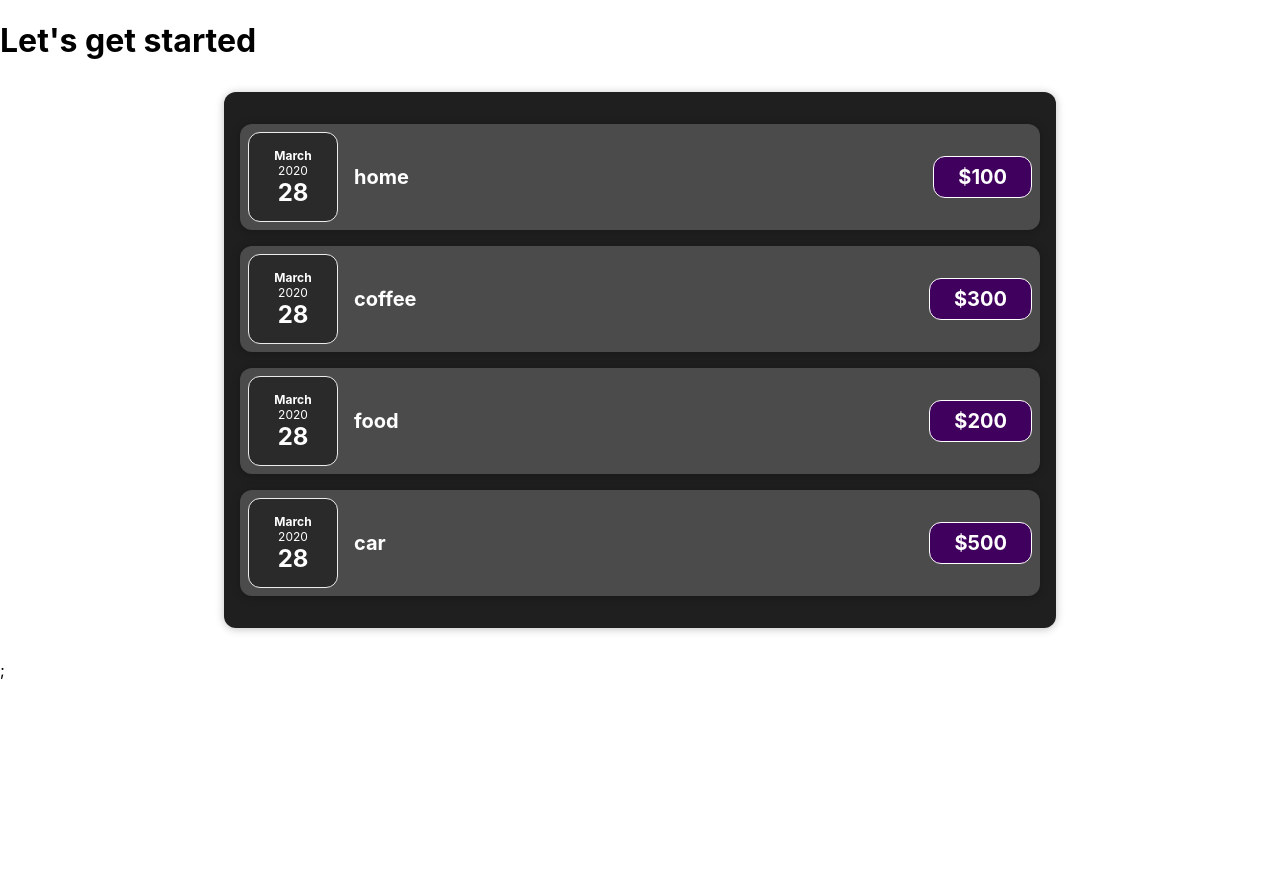
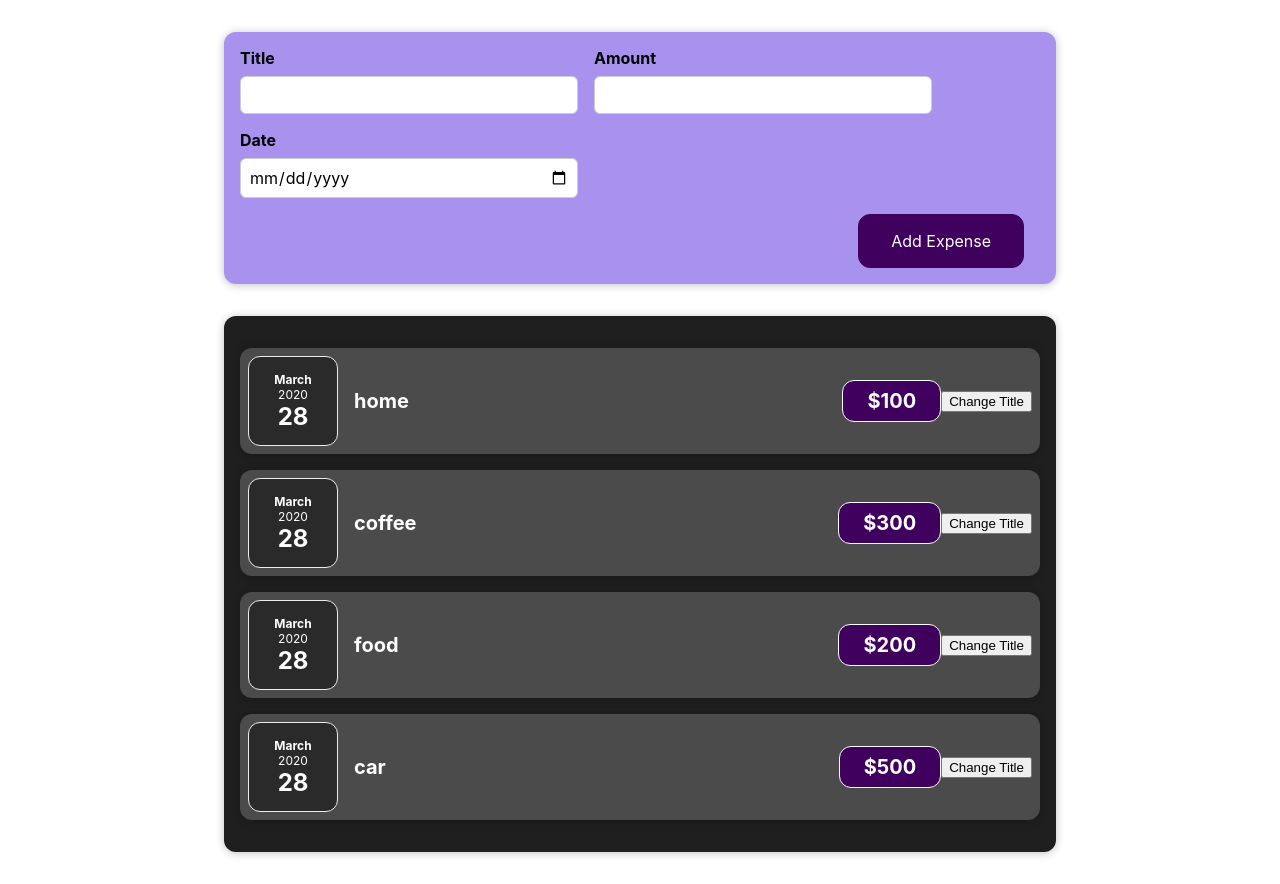
Before and after one commit to ImperiumWebApplications/react-expense-tracker, a React (Create React App) app: page / in a window 1280 px wide. Before the commit the page ends 800 px from the top, so only its background shows below. Built offline with nearby package versions, Linux system fonts and the light colour scheme; the HTML template or start-up script is replaced by a standard one.

Commit message:
Incorporated latest changes

```diff
--- a/src/App.js
+++ b/src/App.js
@@ -1,5 +1,6 @@
 import React from 'react';
 import ExpenseItems from "./Components/Expenses/ExpenseItems";
+import NewExpense from "./Components/NewExpense/NewExpense";
 
 function App() {
     const expenses = [{id: 'e1', title: 'home', amount: 100, date: new Date(2020, 2, 28)}, {
@@ -16,8 +17,8 @@
     // return React.createElement('div', null, React.createElement(ExpenseItems, {expenses: expenses}), React.createElement('h1', null, 'Hello World'));
     return (
         <div>
-            <h1>Let's get started</h1>
-            <ExpenseItems expenses={expenses}/>;
+            <NewExpense/>
+            <ExpenseItems expenses={expenses}/>
         </div>
     )
 }
--- a/src/Components/Expenses/ExpenseItem.js
+++ b/src/Components/Expenses/ExpenseItem.js
@@ -1,16 +1,23 @@
+import {useState} from "react";
 import './ExpenseItem.css'
 import ExpenseDate from "./ExpenseDate";
 import Card from "../UI/Card";
 
 const ExpenseItem = (props) => {
+    const [title, setTitle] = useState(props.expenseTitle);
+    const clickHandler = () => {
+        setTitle("Modified Title");
+    }
     return (
         <Card className={'expense-item'}>
             <ExpenseDate expenseDate={props.expenseDate}/>
             <div className={'expense-item__description'}>
-                <h2>{props.expenseTitle}</h2>
+                <h2>{title}</h2>
                 <div className={'expense-item__price'}>${props.expenseAmount}</div>
             </div>
+            <button onClick={clickHandler}>Change Title</button>
         </Card>
+
     )
 }
 
--- /dev/null
+++ b/src/Components/NewExpense/ExpenseForm.css
@@ -0,0 +1,26 @@
+.new-expense__controls {
+    display: flex;
+    flex-wrap: wrap;
+    gap: 1rem;
+    margin-bottom: 1rem;
+    text-align: left;
+}
+
+.new-expense__control label {
+    font-weight: bold;
+    margin-bottom: 0.5rem;
+    display: block;
+}
+
+.new-expense__control input {
+    font: inherit;
+    padding: 0.5rem;
+    border-radius: 6px;
+    border: 1px solid #ccc;
+    width: 20rem;
+    max-width: 100%;
+}
+
+.new-expense__actions {
+    text-align: right;
+}
--- /dev/null
+++ b/src/Components/NewExpense/ExpenseForm.js
@@ -0,0 +1,81 @@
+import {useState} from "react";
+import './ExpenseForm.css'
+
+const ExpenseForm = () => {
+    const [title, setTitle] = useState('');
+    const [amount, setAmount] = useState('');
+    const [date, setDate] = useState('');
+    // const [formInput, setFormInput] = useState({
+    //     title: '',
+    //     amount: '',
+    //     date: ''
+    // })
+
+    const titleChangedHandler = (event) => {
+        setTitle(event.target.value)
+        // setFormInput((prevState) => {
+        //     return {
+        //         ...prevState,
+        //         title: event.target.value
+        //     }
+        // })
+    }
+
+    const amountChangedHandler = (event) => {
+        setAmount(event.target.value)
+        // setFormInput((prevState) => {
+        //     return {
+        //         ...prevState,
+        //         amount: event.target.value
+        //     }
+        // })
+    }
+
+    const dateChangedHandler = (event) => {
+        setDate(event.target.value)
+        // setFormInput((prevState) => {
+        //     return {
+        //         ...prevState,
+        //         date: event.target.value
+        //     }
+        // })
+    }
+
+    const onFormSubmitHandler = (event) => {
+        event.preventDefault();
+        const expenseData = {
+            title: title,
+            amount: amount,
+            date: date
+        }
+        console.log(expenseData)
+        setTitle('')
+        setAmount('')
+        setDate('')
+    }
+
+    return (
+        <form action="" onSubmit={onFormSubmitHandler}>
+            <div className={'new-expense__controls'}>
+                <div className={'new-expense__control'}>
+                    <label htmlFor="">Title</label>
+                    <input type="text" onChange={titleChangedHandler} value={title}/>
+                </div>
+                <div className={'new-expense__control'}>
+                    <label htmlFor="">Amount</label>
+                    <input type="number" min={'0.01'} step={'0.01'} onChange={amountChangedHandler} value={amount}/>
+                </div>
+                <div className={'new-expense__control'}>
+                    <label htmlFor="">Date</label>
+                    <input type="date" min={'2019-01-01'} max={'2022-12-31'} onChange={dateChangedHandler}
+                           value={date}/>
+                </div>
+            </div>
+            <div className={'new-expense__actions'}>
+                <button type={"submit"}>Add Expense</button>
+            </div>
+        </form>
+    )
+}
+
+export default ExpenseForm
--- /dev/null
+++ b/src/Components/NewExpense/NewExpense.css
@@ -0,0 +1,38 @@
+.new-expense {
+    background-color: #a892ee;
+    padding: 1rem;
+    margin: 2rem auto;
+    width: 50rem;
+    max-width: 95%;
+    border-radius: 12px;
+    text-align: center;
+    box-shadow: 0 1px 8px rgba(0, 0, 0, 0.25);
+}
+
+.new-expense button {
+    font: inherit;
+    cursor: pointer;
+    padding: 1rem 2rem;
+    border: 1px solid #40005d;
+    background-color: #40005d;
+    color: white;
+    border-radius: 12px;
+    margin-right: 1rem;
+}
+
+.new-expense button:hover,
+.new-expense button:active {
+    background-color: #510674;
+    border-color: #510674;
+}
+
+.new-expense button.alternative {
+    color: #220131;
+    border-color: transparent;
+    background-color: transparent;
+}
+
+.new-expense button.alternative:hover,
+.new-expense button.alternative:active {
+    background-color: #ddb3f8;
+}
--- /dev/null
+++ b/src/Components/NewExpense/NewExpense.js
@@ -0,0 +1,13 @@
+// import {useState} from "react";
+import './NewExpense.css'
+import ExpenseForm from "./ExpenseForm";
+
+const NewExpense = () => {
+    return (
+        <div className={'new-expense'}>
+            <ExpenseForm/>
+        </div>
+    )
+}
+
+export default NewExpense
```
